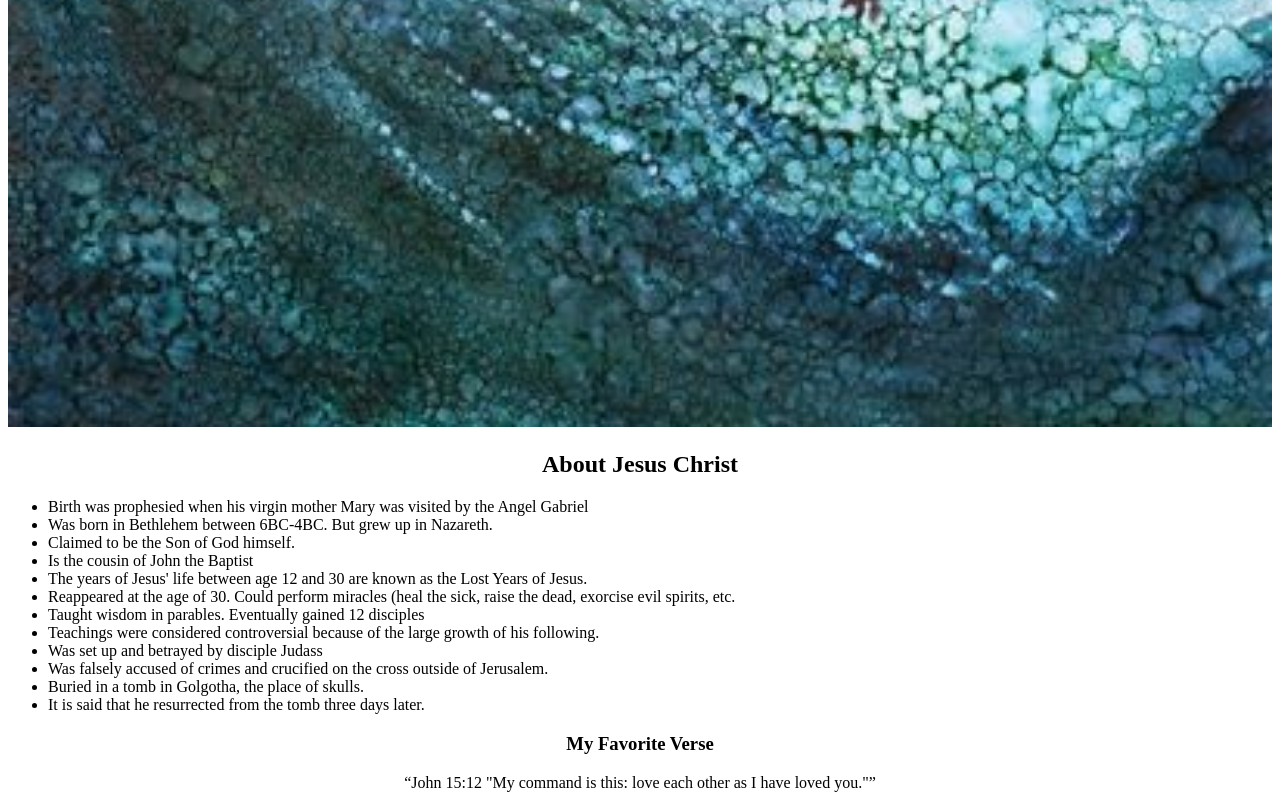
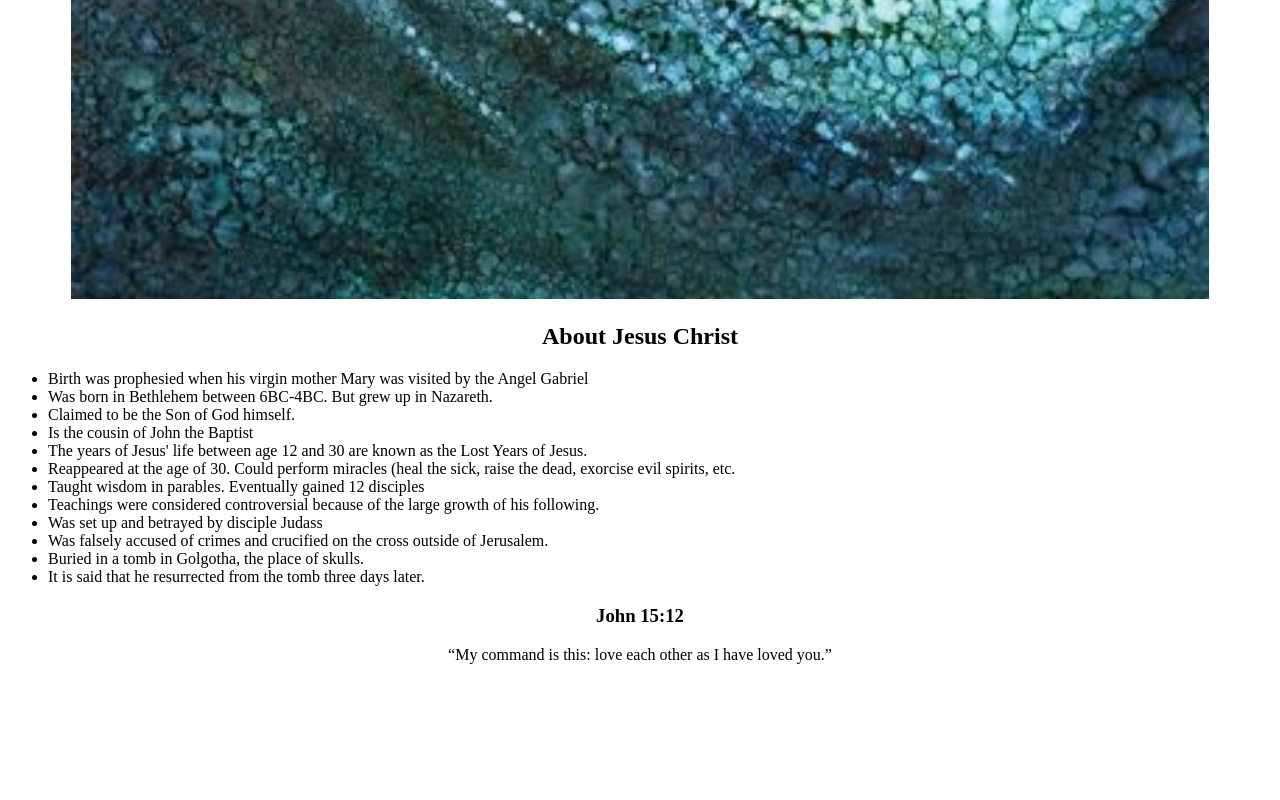
Before and after one commit to hkl-iii/wrt2_project, a plain HTML site: page index.html in a window 1280 px wide. Shown: the part 1550-2350 px from the top of the page. After the commit the page ends 2222 px from the top, so only its background shows below. Drawn offline with Linux system fonts and the light colour scheme.

Commit message:
changed the size of photo

```diff
--- a/index.html
+++ b/index.html
@@ -3,17 +3,18 @@
     <head>
         <meta charset="UTF-8"/>
         <meta name = "content" description = "This is a brief overview of the founding figures of Judaism, Islam, and Christianity." />
-        <title>Founding Figures</title>
+        <title>Founding Figures - Jesus Christ</title>
     </head>
     <body>
+
         <div style = "text-align: center;">
-            <h1 style = "text-align: center;">Jesus  Christ of Nazareth</h1>
+            <h1 style = "text-align: center;">by Harvey K Leggon III</h1>
 
-        <!-- <h1>Harvey Leggon III</h1> === html element   -->
+        <h1>Jesus Christ of Nazareth</h1>
 
         <p>Jesus Christ is the founding figure of Christianity's New Testament.</p>
 
-        <img style = "width:100%; height: 100%;"  src = "handOfGod.jpg" alt = "hand of christ reaching out to you"/>
+        <img style = "width:90%; height: 40%;"  src = "handOfGod.jpg" alt = "hand of christ reaching out to you"/>
 
         <h2>About Jesus Christ</h2>
 
@@ -32,9 +33,9 @@
           <li>It is said that he resurrected from the tomb three days later.</li>
         </ul>
 
-        <h3>My Favorite Verse</h3>
+        <h3>John 15:12</h3>
 
-        <q>John 15:12 "My command is this: love each other as I have loved you."</q>
+        <q>My command is this: love each other as I have loved you.</q>
 
        <!-- <p><a href = "https://priceless-volhard-5217f1.netlify.app/" target = "_blank"></a></p> -->
         </div>
```
